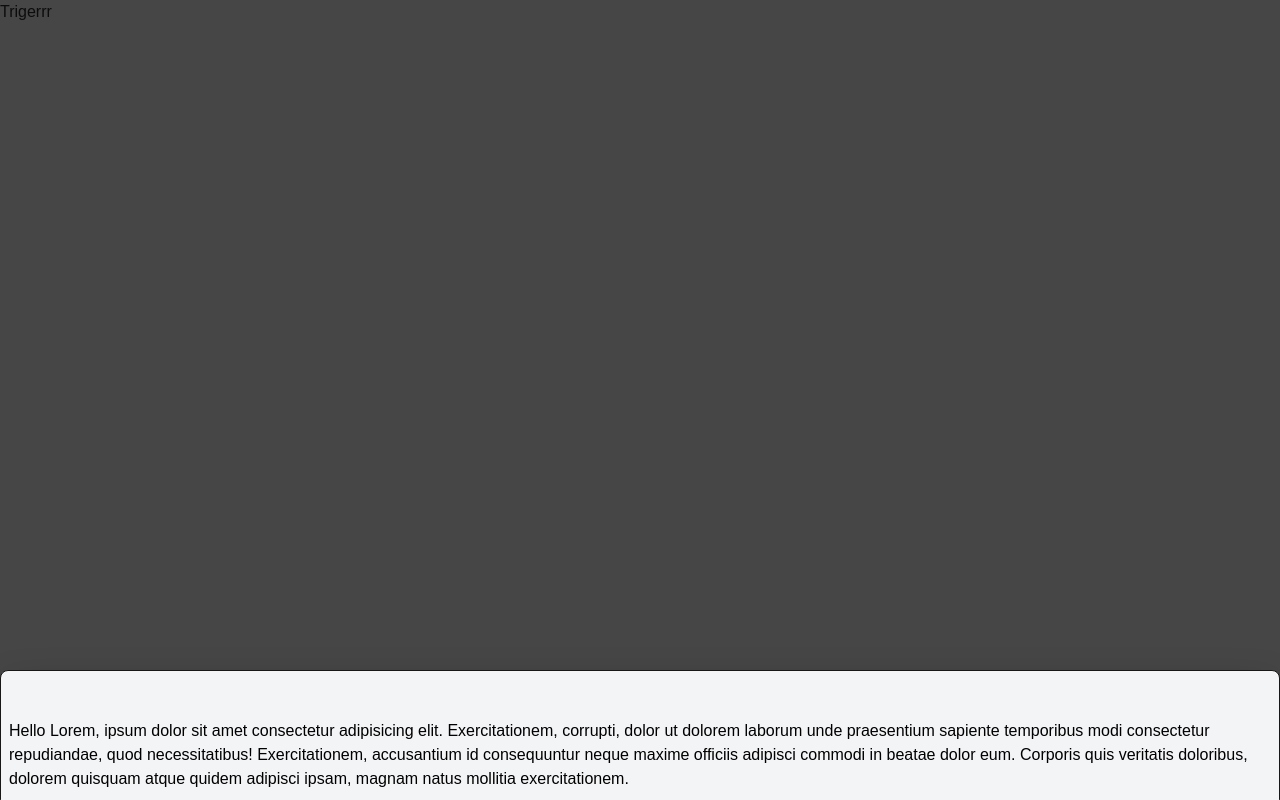
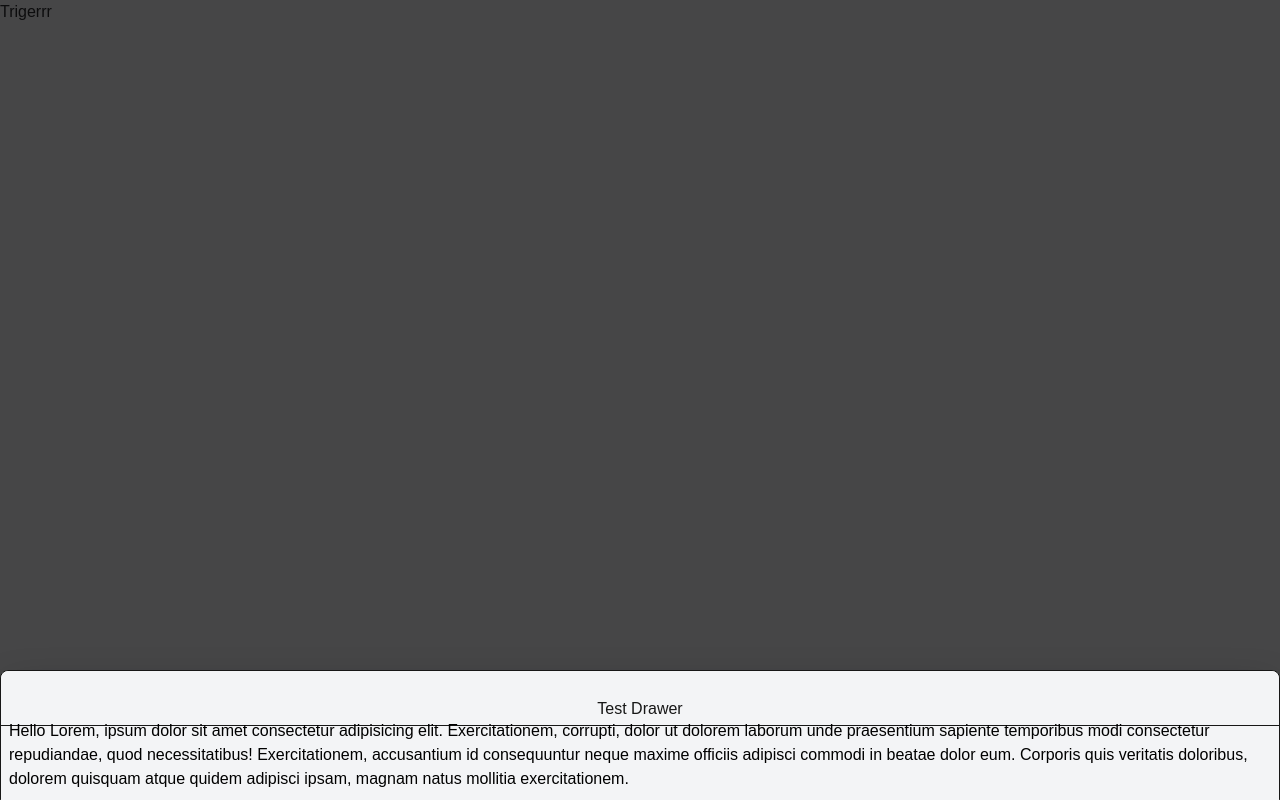
Before and after one commit to oluSammy/test-drawer, a Next.js app: page / in a window 1280 px wide. Both pictures are taken after a click on the button "Trigerrr". Built offline with nearby package versions, Linux system fonts and the light colour scheme.

Commit message:
fix: drawer

```diff
--- a/src/components/Drawer.tsx
+++ b/src/components/Drawer.tsx
@@ -14,74 +14,74 @@ interface DrawerBaseProps {
 interface DrawerProps extends DrawerBaseProps {
   nestedDrawer?: DrawerBaseProps[];
 }
-// const titleClassNames =
-//   "border-b-gray-60 flex flex-col z-40 items-center text-gray-10 fixed px-2 top-0 border-b-[0.5px] w-full bg-gray-100 pt-1 rounded-t-lg pb-1 text-base font-medium mb-4";
+const titleClassNames =
+  "border-b-gray-60 flex flex-col z-40 items-center text-gray-10 fixed px-2 top-0 border-b-[0.5px] w-full bg-gray-100 pt-1 rounded-t-lg pb-1 text-base font-medium mb-4";
 
 const DrawerDemo = ({
   isOpen,
   onClose,
-  //   title,
+  title,
   content,
-}: //   nestedDrawer,
-DrawerProps) => {
+  nestedDrawer,
+}: DrawerProps) => {
   return (
     <Drawer.Root open={isOpen} onOpenChange={onClose}>
       <Drawer.Portal>
         <Drawer.Overlay className="animate-overlayShow fixed inset-0 z-10 bg-[rgba(9,9,10,0.75)]" />
         <Drawer.Content className="border-gray-60 fixed right-0 bottom-0 left-0 z-60 flex h-fit max-h-[97%] flex-col rounded-t-lg border-[0.5px] bg-gray-100 shadow-[0px_10px_38px_-10px_hsla(206,22%,7%,0.35),0px_10px_20px_-15px_hsla(206,22%,7%,0.2)] outline-none">
-          {/* <BaseDrawer
+          <BaseDrawer
             isOpen={isOpen}
             onClose={onClose}
             title={title}
             content={content}
             nestedDrawer={nestedDrawer}
-          /> */}
-          <div className="relative mt-10 p-2 z-80">{content}</div>
+          />
+          {/* <div className="relative mt-10 p-2 z-80">{content}</div> */}
         </Drawer.Content>
       </Drawer.Portal>
     </Drawer.Root>
   );
 };
 
-// const BaseDrawer = ({ title, content, onClose }: DrawerProps) => {
-//   return (
-//     <>
-//       <div className="noScrollbar flex-1 overflow-y-auto rounded-t-[10px]">
-//         <Drawer.Title className={titleClassNames}>
-//           <button
-//             aria-hidden
-//             className="bg-gray-40 mx-auto mt-2 mb-2 h-1.5 w-12 flex-shrink-0 rounded-full"
-//             onClick={onClose}
-//           />
-//           <div className="text-center">{title}</div>
-//         </Drawer.Title>
-//         <div className="relative mt-10 p-2 z-80">{content}</div>
-//       </div>
+const BaseDrawer = ({ title, content, onClose }: DrawerProps) => {
+  return (
+    <div className="noScrollbar flex-1 overflow-y-auto rounded-t-[10px]">
+      <Drawer.Title className={titleClassNames}>
+        <button
+          aria-hidden
+          className="bg-gray-40 mx-auto mt-2 mb-2 h-1.5 w-12 flex-shrink-0 rounded-full"
+          onClick={onClose}
+        />
+        <div className="text-center">{title}</div>
+      </Drawer.Title>
+      <div className="relative mt-10 p-2 z-80">{content}</div>
+    </div>
+    // <>
 
-//       {/* {nestedDrawer?.map((nested) => (
-//         <Drawer.NestedRoot
-//           key={nested.title?.toString()}
-//           open={nested.isOpen}
-//           onOpenChange={nested.onClose}
-//         >
-//           <Drawer.Portal>
-//             <Drawer.Content className="border-gray-60 fixed right-0 bottom-0 left-0 z-70 flex h-fit max-h-[97%] flex-col rounded-t-lg border-[0.5px] bg-gray-100 shadow-[0px_10px_38px_-10px_hsla(206,22%,7%,0.35),0px_10px_20px_-15px_hsla(206,22%,7%,0.2)] outline-none">
-//               <Drawer.Title className={titleClassNames}>
-//                 <div
-//                   aria-hidden
-//                   onClick={nested.onClose}
-//                   className="bg-gray-40 mx-auto mt-2 mb-2 h-1.5 w-12 flex-shrink-0 rounded-full"
-//                 />
-//                 <div className="text-center">{nested.title}</div>
-//               </Drawer.Title>
-//               <div className="relative mt-10 p-2">{nested.content}</div>
-//             </Drawer.Content>
-//           </Drawer.Portal>
-//         </Drawer.NestedRoot>
-//       ))} */}
-//     </>
-//   );
-// };
+    //   {nestedDrawer?.map((nested) => (
+    //     <Drawer.NestedRoot
+    //       key={nested.title?.toString()}
+    //       open={nested.isOpen}
+    //       onOpenChange={nested.onClose}
+    //     >
+    //       <Drawer.Portal>
+    //         <Drawer.Content className="border-gray-60 fixed right-0 bottom-0 left-0 z-70 flex h-fit max-h-[97%] flex-col rounded-t-lg border-[0.5px] bg-gray-100 shadow-[0px_10px_38px_-10px_hsla(206,22%,7%,0.35),0px_10px_20px_-15px_hsla(206,22%,7%,0.2)] outline-none">
+    //           <Drawer.Title className={titleClassNames}>
+    //             <div
+    //               aria-hidden
+    //               onClick={nested.onClose}
+    //               className="bg-gray-40 mx-auto mt-2 mb-2 h-1.5 w-12 flex-shrink-0 rounded-full"
+    //             />
+    //             <div className="text-center">{nested.title}</div>
+    //           </Drawer.Title>
+    //           <div className="relative mt-10 p-2">{nested.content}</div>
+    //         </Drawer.Content>
+    //       </Drawer.Portal>
+    //     </Drawer.NestedRoot>
+    //   ))}
+    // </>
+  );
+};
 
 // const DrawerCloseButton = ({ onClose }: { onClose: () => void }) => {
 //   return (
```
